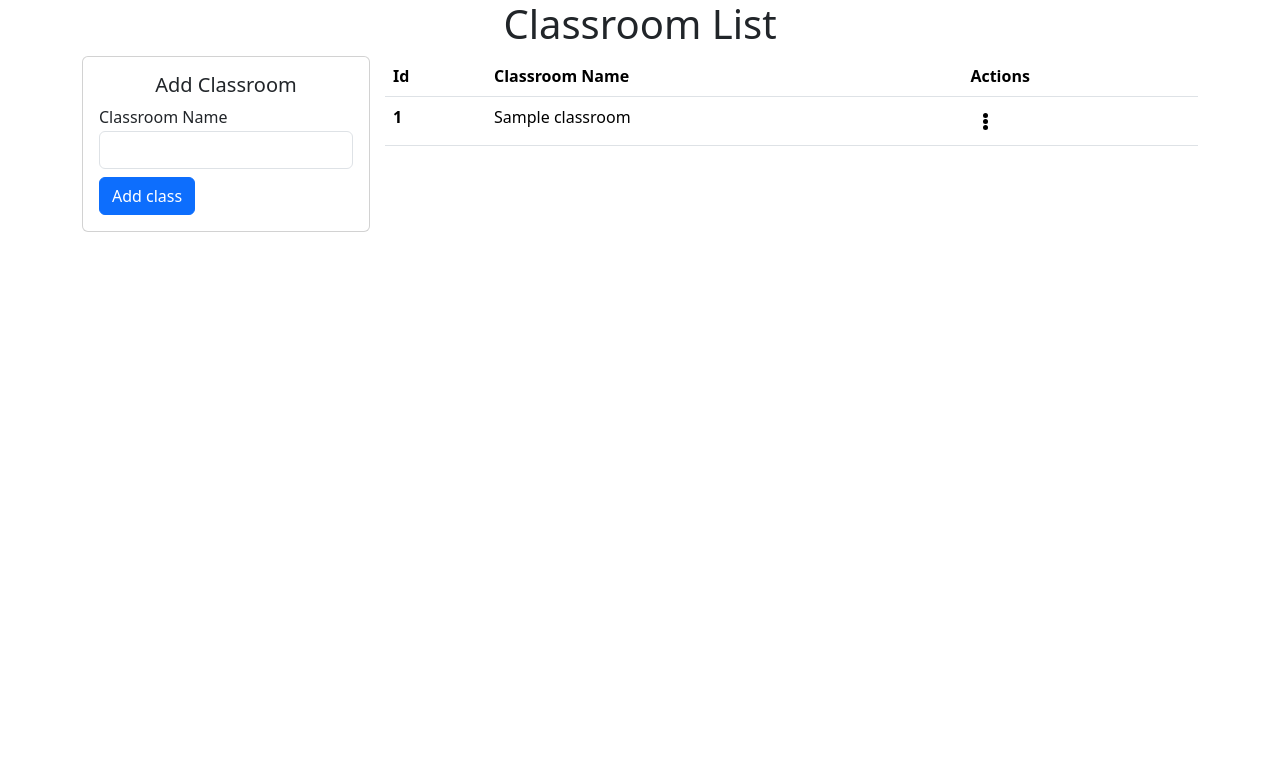
After one commit to habimanasharif/student-management-system, a PHP site: page /classroom.php in a window 1280 px wide. The commit adds this page. Shown: the top 775 px of the page. Run offline with PHP 8.4, Linux system fonts and the light colour scheme; tables that the repository leaves empty or names only in its code hold one stand-in row (values such as "Sample post").

Commit message:
started working on classroom

```diff
--- a/backend/app.php
+++ b/backend/app.php
@@ -14,7 +14,8 @@ require_once "backend/actions.php";
 require_once "backend/routing.php";
 
 if($system_Type==="database"){
- $students=readData("data.json");
+ $students=readData();
+ $classrooms=readClassroomData();
 }
 else{
  $students=readFromJson("data.json");
--- a/backend/dbActions.php
+++ b/backend/dbActions.php
@@ -20,6 +20,19 @@ function  readData():array{
   }
 
 return $students;
+}
+function  readClassroomData():array{
+  global $conn;
+  $classrooms=[];
+  $sql = "SELECT * FROM classroom";
+  $result = $conn->query($sql);
+  if($result && $result->num_rows>0){
+    while($row = $result->fetch_assoc()){
+      $classrooms[]=$row;
+    }
+  }
+
+return $classrooms;
 }
 
 function addData(array $data,string $key):void{
--- /dev/null
+++ b/classroom.php
@@ -0,0 +1,110 @@
+<?php
+require_once "backend/app.php";
+?>
+<!DOCTYPE html>
+<html lang="en">
+<head>
+    <meta charset="UTF-8">
+    <meta http-equiv="X-UA-Compatible" content="IE=edge">
+    <meta name="viewport" content="width=device-width, initial-scale=1.0">
+    <link href="https://cdn.jsdelivr.net/npm/bootstrap@5.3.0-alpha3/dist/css/bootstrap.min.css" rel="stylesheet" integrity="sha384-KK94CHFLLe+nY2dmCWGMq91rCGa5gtU4mk92HdvYe+M/SXH301p5ILy+dN9+nJOZ" crossorigin="anonymous">
+    <link rel="stylesheet" href="style.css">
+    <title>Classrooms</title>
+</head>
+<body>
+
+    <div class="container ">
+    <form action="" method="POST">
+        <h1 class="text-center"> Classroom List</h1>
+        <div class="d-flex  wraper-height-90">
+        <div class="">
+        <div class="card" style="width: 18rem;">
+  <div class="card-body">
+    <h5 class="card-title text-center">Add Classroom</h5>
+
+    <div class="mb-2">
+  <label for="exampleFormControlInput1" class="form-label">Classroom Name</label>
+  <input type="text" name="classroom_name" class="form-control" id="exampleFormControlInput1" >
+</div>
+
+<button type="submit" name="add_class" value=1 class="btn btn-primary">Add class</button>
+
+
+
+  </div>
+</div>
+        </div>
+        <div class="flex-grow-1  student-list ">
+        <table class="table">
+  <thead>
+    <tr>
+      <th scope="col">Id</th>
+      <th scope="col">Classroom Name</th>
+      <th scope="col">Actions</th>
+    </tr>
+  </thead>
+   <tbody>
+   <?php
+    foreach($classrooms as $classroom){
+    ?>
+   <tr>
+      <th scope="row"><?php echo $classroom["classroom_id"] ?></th>
+      <td><?php echo $classroom["classroom_name"] ?></td>
+      <td>
+      <div class="dropdown">
+  <button class="btn "  type="button" id="ellipsisDropdown" data-bs-toggle="dropdown" aria-haspopup="true" aria-expanded="false">
+  <div class="d-flex flex-column">
+         <div class="dot"></div>
+         <div class="dot"></div>
+         <div class="dot"></div>
+      </div>
+  </button>
+  <ul class="dropdown-menu" aria-labelledby="ellipsisDropdown">
+    <li>
+    <div class="">
+     <button type='button' name='st_action' value='#class_1' class='btn w-100 btn-primary' data-bs-toggle='modal' data-bs-target='#class_1'>
+  Edit
+</button>
+    </div></li>
+
+    <li>
+      <div class="">
+      <button type="submit" name="delete_student" class='btn w-100 btn-danger' value="#class_1">Delete</button>
+      </div>
+    </li>
+  </ul>
+</div>
+    </td>
+    </tr>
+    <?php } ?>
+   </tbody>
+
+        </table>
+
+        <!-- Modal -->
+<div class="modal fade" id="#class_1" tabindex="-1" aria-labelledby="exampleModalLabel" aria-hidden="true">
+  <div class="modal-dialog">
+    <div class="modal-content">
+      <div class="modal-header">
+        <h1 class="modal-title fs-5 text-center" id="exampleModalLabel">Update Student</h1>
+        <button type="button" class="btn-close" data-bs-dismiss="modal" aria-label="Close"></button>
+      </div>
+      <div class="modal-body">
+    <div class="mb-2">
+     <label for='exampleFormControlInput1' class='form-label'>Classroom name</label>
+  <input type='text' name="1" value="1" class='form-control' id='exampleFormControlInput1' >
+
+</div>
+<button type="submit" name="update_student" value="1" class="btn btn-primary">Update Class</button>
+
+      </div>
+    </div>
+  </div>
+</div>
+        </div>
+        </div>
+    </form>
+    </div>
+    <script src="https://cdn.jsdelivr.net/npm/bootstrap@5.3.0-alpha3/dist/js/bootstrap.bundle.min.js" integrity="sha384-ENjdO4Dr2bkBIFxQpeoTz1HIcje39Wm4jDKdf19U8gI4ddQ3GYNS7NTKfAdVQSZe" crossorigin="anonymous"></script>
+</body>
+</html>
--- a/style.css
+++ b/style.css
@@ -31,3 +31,6 @@
  height: 3rem;
  z-index: 1090;
  }
+.classroomlist{
+   width: 60%;
+}
```
